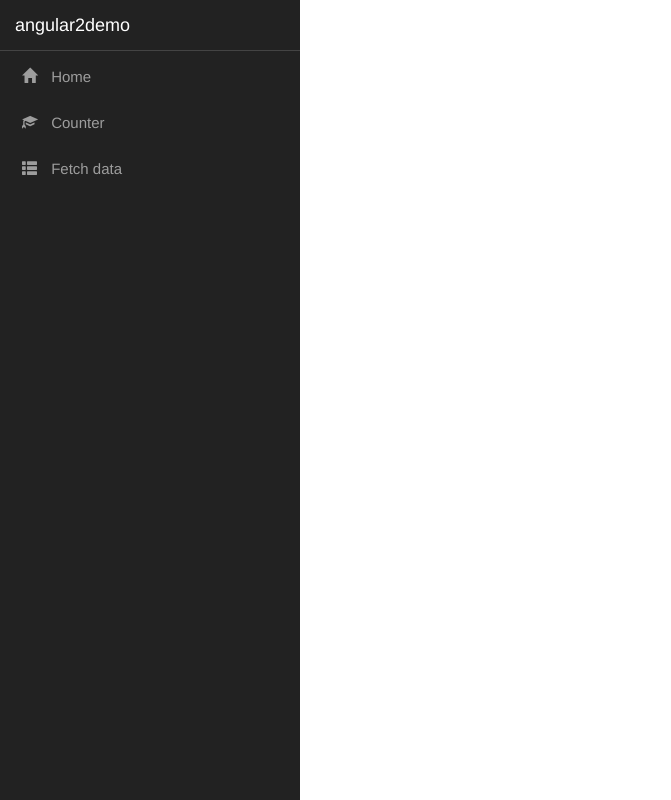
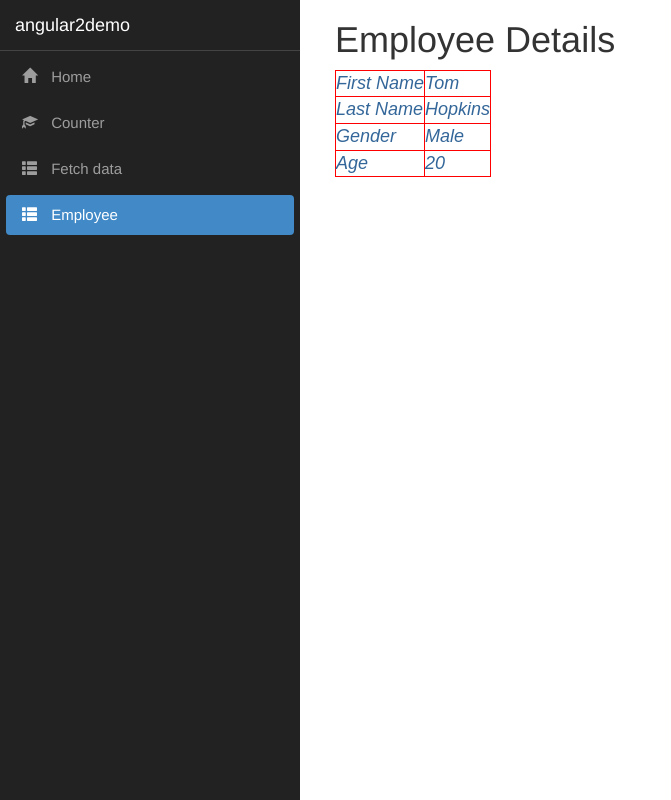
Before and after one commit to bartvanhoey/angular2demo, an Angular app in the folder angular2demo/ClientApp/: page /employee in a window 1280 px wide. Before the commit this address led to /. Shown: the whole page, without its empty margins (0-671 px from the left). Built offline with nearby package versions, Linux system fonts and the light colour scheme.

Commit message:
end clip 7

```diff
--- /dev/null
+++ b/angular2demo/ClientApp/src/app/employee/employee-detail.component.css
@@ -0,0 +1,11 @@
+table {
+  color: #369;
+  font-family: Arial, Helvetica, sans-serif;
+  font-size: large;
+  border-collapse: collapse;
+  font-style: italic;
+}
+
+td {
+  border: 1px solid red;
+}
--- /dev/null
+++ b/angular2demo/ClientApp/src/app/employee/employee-detail.component.html
@@ -0,0 +1,20 @@
+
+
+<table>
+  <tr>
+    <td>First Name</td>
+    <td>{{firstName}}</td>
+  </tr>
+  <tr>
+    <td>Last Name</td>
+    <td>{{lastName}}</td>
+  </tr>
+  <tr>
+    <td>Gender</td>
+    <td>{{gender}}</td>
+  </tr>
+  <tr>
+    <td>Age</td>
+    <td>{{age}}</td>
+  </tr>
+</table>
--- /dev/null
+++ b/angular2demo/ClientApp/src/app/employee/employee-detail.component.ts
@@ -0,0 +1,14 @@
+import {Component} from "@angular/core";
+
+@Component({
+  selector : "app-employee-detail",
+  templateUrl : "employee-detail.component.html",
+  styleUrls: ["employee-detail.component.css"]
+
+})
+export class EmployeeDetailComponent {
+  firstName: string = "Tom";
+  lastName: string = "Hopkins";
+  age: number = 20;
+  gender: string = "Male";
+}
--- /dev/null
+++ b/angular2demo/ClientApp/src/app/employee/employee.component.html
@@ -0,0 +1,4 @@
+<div>
+  <h1>{{pageHeader}}</h1>
+  <app-employee-detail></app-employee-detail>
+</div>
--- /dev/null
+++ b/angular2demo/ClientApp/src/app/employee/employee.component.ts
@@ -0,0 +1,11 @@
+import { Component } from "@angular/core";
+
+@Component({
+  selector: "app-employee",
+  templateUrl: "./employee.component.html"
+})
+export class EmployeeComponent {
+
+
+  pageHeader: string = "Employee Details";
+}
--- a/angular2demo/ClientApp/src/app/nav-menu/nav-menu.component.html
+++ b/angular2demo/ClientApp/src/app/nav-menu/nav-menu.component.html
@@ -27,6 +27,11 @@
                         <span class='glyphicon glyphicon-th-list'></span> Fetch data
                     </a>
                 </li>
+              <li [routerLinkActive]='["link-active"]'>
+                <a [routerLink]='["/employee"]' (click)='collapse()'>
+                  <span class='glyphicon glyphicon-th-list'></span> Employee
+                </a>
+              </li>
             </ul>
         </div>
     </div>
--- a/angular2demo/ClientApp/src/styles.css
+++ b/angular2demo/ClientApp/src/styles.css
@@ -1 +1,6 @@
 /* You can add global styles to this file, and also import other style files */
+h1 {
+  color: #369;
+  font-family: Arial, Helvetica, sans-serif;
+  font-size: 250%;
+}
```
Also changed, not shown: angular2demo/ClientApp/src/app/app.module.ts (+6 -2 lines).
